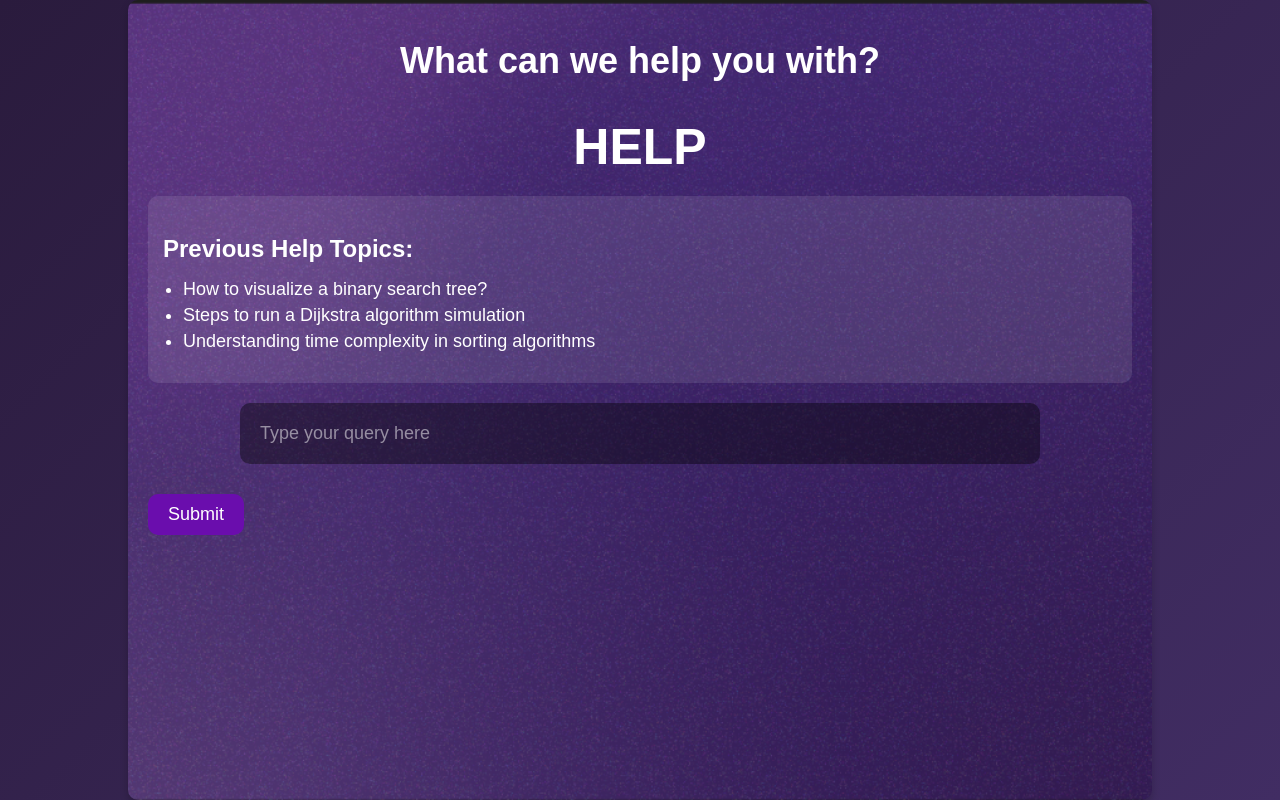
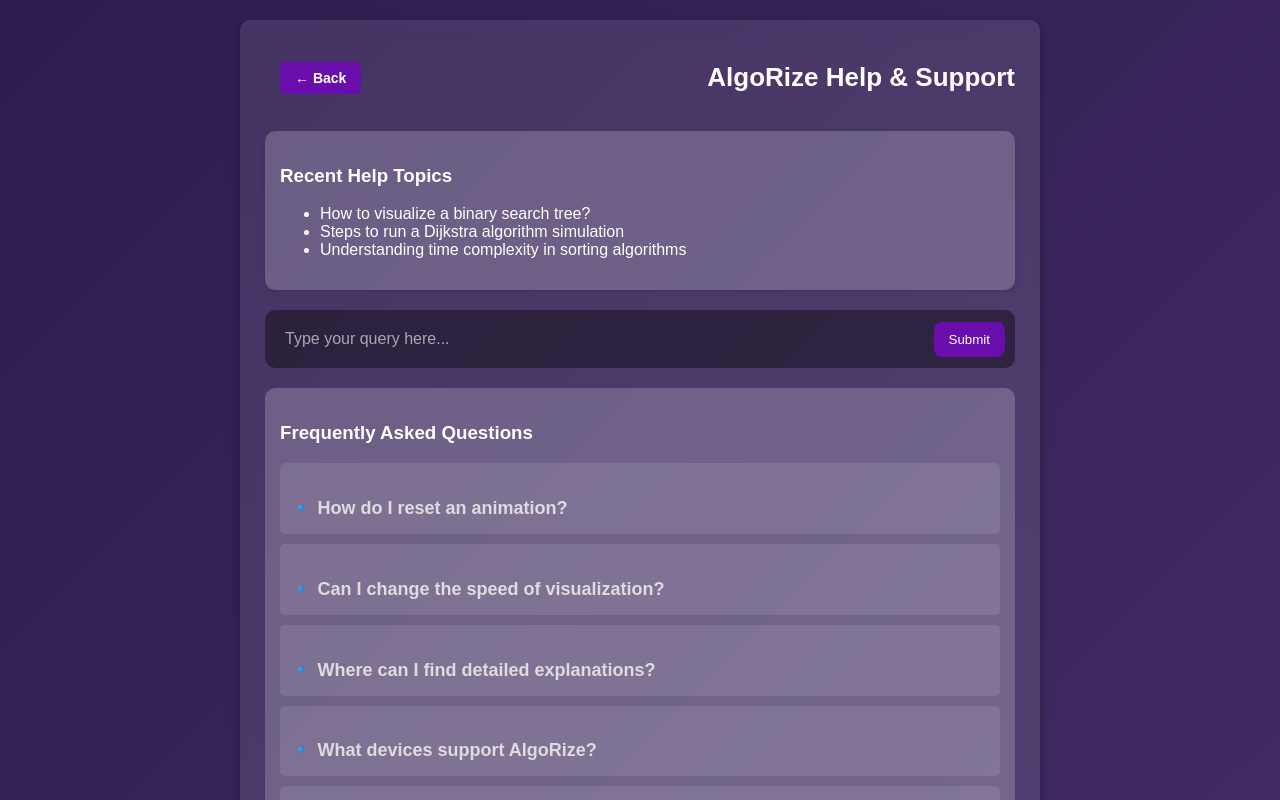
Before and after one commit to keerti144/DSA-Viz, a React (Vite) app in the folder frontend/: page /help in a window 1280 px wide. Shown: the top 800 px of the page. Built offline with nearby package versions, Linux system fonts and the light colour scheme.

Commit message:
added proper help page

```diff
--- a/frontend/src/help/help.css
+++ b/frontend/src/help/help.css
@@ -1,105 +1,175 @@
+/* Help Page Styling */
 .help {
-    background-color: transparent;
     display: flex;
     flex-direction: column;
     align-items: center;
     justify-content: center;
-    width: 100%;
+    min-height: 100vh;
+    background: linear-gradient(135deg, #2e1b50, #412d63);
+    color: white;
+    padding: 20px;
 }
 
-.help .div {
-    background-image: url(../assets/bg.png);
-    background-position: center;
-    background-size: cover;
-    height: 100vh;
-    width: 80%;
-    max-width: 1200px;
-    padding: 20px;
+/* Help Container */
+.help-container {
+    width: 90%;
+    max-width: 800px;
+    background: rgba(255, 255, 255, 0.1);
+    padding: 25px;
     border-radius: 10px;
-    box-shadow: 0 4px 8px rgba(0, 0, 0, 0.2);
+    box-shadow: 0 4px 10px rgba(0, 0, 0, 0.3);
+    backdrop-filter: blur(10px);
+    animation: fadeIn 0.5s ease-in-out;
 }
 
-.help .text-wrapper {
-    color: #ffffff;
-    font-size: 36px;
+/* Header */
+.help-header {
+    display: flex;
+    align-items: center;
+    justify-content: space-between;
+    margin-bottom: 20px;
+}
+
+/* Back Button */
+.back-btn {
+    background: #6a0dad;
+    color: white;
+    border: none;
+    padding: 8px 15px;
+    border-radius: 5px;
+    cursor: pointer;
+    font-size: 14px;
     font-weight: bold;
+    transition: background 0.3s ease-in-out;
+}
+
+.back-btn:hover {
+    background: #8b5cf6;
+}
+
+/* Help Title */
+.help-title {
+    text-align: center;
+    font-size: 26px;
+    font-weight: bold;
+}
+
+/* Previous Queries Section */
+.previous-queries {
+    background: rgba(255, 255, 255, 0.2);
+    padding: 15px;
+    border-radius: 10px;
+    margin-bottom: 20px;
+    box-shadow: 0 2px 5px rgba(0, 0, 0, 0.1);
+}
+
+/* Query Input Section */
+.query-section {
+    display: flex;
+    align-items: center;
+    background: rgba(0, 0, 0, 0.4);
+    padding: 10px;
+    border-radius: 10px;
+    margin-bottom: 20px;
+}
+
+.query-input {
+    flex: 1;
+    background: transparent;
+    border: none;
+    outline: none;
+    color: white;
+    font-size: 16px;
+    padding: 10px;
+}
+
+.query-input::placeholder {
+    color: rgba(255, 255, 255, 0.6);
+}
+
+.submit-query {
+    background: #6a0dad;
+    color: white;
+    border: none;
+    padding: 10px 15px;
+    border-radius: 8px;
+    cursor: pointer;
+    transition: background 0.3s;
+}
+
+.submit-query:hover {
+    background: #8b5cf6;
+}
+
+/* FAQ Section */
+.faq-section {
+    background: rgba(255, 255, 255, 0.2);
+    padding: 15px;
+    border-radius: 10px;
+    margin-bottom: 20px;
+}
+
+.faq-item {
+    padding: 10px;
+    border-radius: 5px;
+    margin-bottom: 10px;
+    background: rgba(255, 255, 255, 0.1);
+    cursor: pointer;
+    transition: background 0.3s;
+}
+
+.faq-item h4 {
+    font-size: 18px;
+    color: #ddd;
+    margin-bottom: 5px;
+}
+
+.faq-item.open {
+    background: rgba(255, 255, 255, 0.3);
+}
+
+.faq-answer {
+    font-size: 14px;
+    color: #bbb;
+    margin-top: 5px;
+    display: block;
+    animation: slideDown 0.3s ease-in-out;
+}
+
+/* Contact Section */
+.contact-section {
     text-align: center;
     margin-top: 20px;
 }
 
-.help .text-wrapper-2 {
-    color: #ffffff;
-    font-size: 50px;
-    font-weight: 600;
-    text-align: center;
-    margin-bottom: 20px;
+.contact-section a {
+    color: #8b5cf6;
+    text-decoration: none;
 }
 
-/* Previous Help Topics */
-.previous-queries {
-    background-color: rgba(255, 255, 255, 0.1);
-    border-radius: 10px;
-    padding: 15px;
-    margin-bottom: 20px;
-    color: #ffffff;
-    text-align: left;
+.contact-section a:hover {
+    text-decoration: underline;
 }
 
-.previous-queries h3 {
-    margin-bottom: 10px;
-    font-size: 24px;
+/* Animations */
+@keyframes fadeIn {
+    from {
+        opacity: 0;
+        transform: translateY(-10px);
+    }
+    to {
+        opacity: 1;
+        transform: translateY(0);
+    }
 }
 
-.previous-queries ul {
-    list-style-type: disc;
-    padding-left: 20px;
+@keyframes slideDown {
+    from {
+        opacity: 0;
+        transform: translateY(-5px);
+    }
+    to {
+        opacity: 1;
+        transform: translateY(0);
+    }
 }
-
-.previous-queries li {
-    font-size: 18px;
-    margin-bottom: 5px;
-}
-
-/* Query Input Section */
-.help .overlap {
-    display: flex;
-    align-items: center;
-    justify-content: space-between;
-    background-color: rgba(0, 0, 0, 0.4);
-    border-radius: 10px;
-    padding: 10px;
-    width: 100%;
-    max-width: 800px;
-    margin: 0 auto 20px;
-}
-
-.help .query-input {
-    background: transparent;
-    border: none;
-    outline: none;
-    font-size: 18px;
-    color: #ffffff;
-    flex-grow: 1;
-    padding: 10px;
-}
-
-.help .query-input::placeholder {
-    color: rgba(255, 255, 255, 0.5);
-}
-
-/* Submit Button */
-.help .submit-query {
-    background-color: #6a0dad;
-    color: #ffffff;
-    font-size: 18px;
-    padding: 10px 20px;
-    border: none;
-    border-radius: 10px;
-    cursor: pointer;
-    transition: 0.3s ease-in-out;
-    margin-top: 10px;
-}
-
-.help .submit-query:hover {
-    background-color: #8b5cf6;
-}
--- a/frontend/src/help/help.jsx
+++ b/frontend/src/help/help.jsx
@@ -1,45 +1,81 @@
 import React, { useState } from "react";
-import femaleUser from "../assets/female-user.png";
-// import group43 from "../assets/group-43.png";
-import menu from "../assets/menu.png";
+import { useNavigate } from "react-router-dom";
 import "./help.css";
-//import username from "./username.png";
 
 export const Help = () => {
     const [query, setQuery] = useState("");
+    const [openFAQ, setOpenFAQ] = useState(null);
+    const navigate = useNavigate();
+
     const previousHelp = [
         "How to visualize a binary search tree?",
         "Steps to run a Dijkstra algorithm simulation",
         "Understanding time complexity in sorting algorithms"
     ];
 
+    const faqs = [
+        { question: "🔹 How do I reset an animation?", answer: "Click the 'Reset' button on the visualization page in AlgoRize." },
+        { question: "🔹 Can I change the speed of visualization?", answer: "Yes! Use the speed slider at the top of the visualization panel in AlgoRize." },
+        { question: "🔹 Where can I find detailed explanations?", answer: "Each algorithm page contains a section with a step-by-step breakdown inside AlgoRize." },
+        { question: "🔹 What devices support AlgoRize?", answer: "AlgoRize is fully responsive and works on desktops, tablets, and mobile devices." },
+        { question: "🔹 Can I contribute my own algorithms to AlgoRize?", answer: "Yes! AlgoRize is open-source. Check our GitHub for contribution guidelines." }
+    ];
+
+    const toggleFAQ = (index) => {
+        setOpenFAQ(openFAQ === index ? null : index);
+    };
+
     return (
         <div className="help">
-            <div className="div">
-                <p className="text-wrapper">What can we help you with?</p>
-                <div className="text-wrapper-2">HELP</div>
+            <div className="help-container">
+                {/* Header Section */}
+                <div className="help-header">
+                    <button className="back-btn" onClick={() => navigate(-1)}>← Back</button>
+                    <h1 className="help-title">AlgoRize Help & Support</h1>
+                </div>
 
+                {/* Previous Queries Section */}
                 <div className="previous-queries">
-                    <h3>Previous Help Topics:</h3>
+                    <h3>Recent Help Topics</h3>
                     <ul>
                         {previousHelp.map((topic, index) => (
-                            <li key={index}>{topic}</li>
+                            <li key={index} className="fade-in">{topic}</li>
                         ))}
                     </ul>
                 </div>
 
-                <div className="overlap">
-                    <div className="rectangle" />
+                {/* Search Section */}
+                <div className="query-section">
                     <input
                         type="text"
                         className="query-input"
-                        placeholder="Type your query here"
+                        placeholder="Type your query here..."
                         value={query}
                         onChange={(e) => setQuery(e.target.value)}
                     />
+                    <button className="submit-query">Submit</button>
                 </div>
 
-                <button className="submit-query">Submit</button>
+                {/* FAQ Section */}
+                <div className="faq-section">
+                    <h3>Frequently Asked Questions</h3>
+                    {faqs.map((faq, index) => (
+                        <div
+                            key={index}
+                            className={`faq-item ${openFAQ === index ? "open" : ""}`}
+                            onClick={() => toggleFAQ(index)}
+                        >
+                            <h4>{faq.question}</h4>
+                            {openFAQ === index && <p className="faq-answer">{faq.answer}</p>}
+                        </div>
+                    ))}
+                </div>
+
+                {/* Contact Support */}
+                <div className="contact-section">
+                    <h3>Still Need Help?</h3>
+                    <p>Reach out to us at <a href="mailto:support@algorize.com">support@algorize.com</a></p>
+                </div>
             </div>
         </div>
     );
```
Also changed, not shown: frontend/src/assets/back.png (added).
